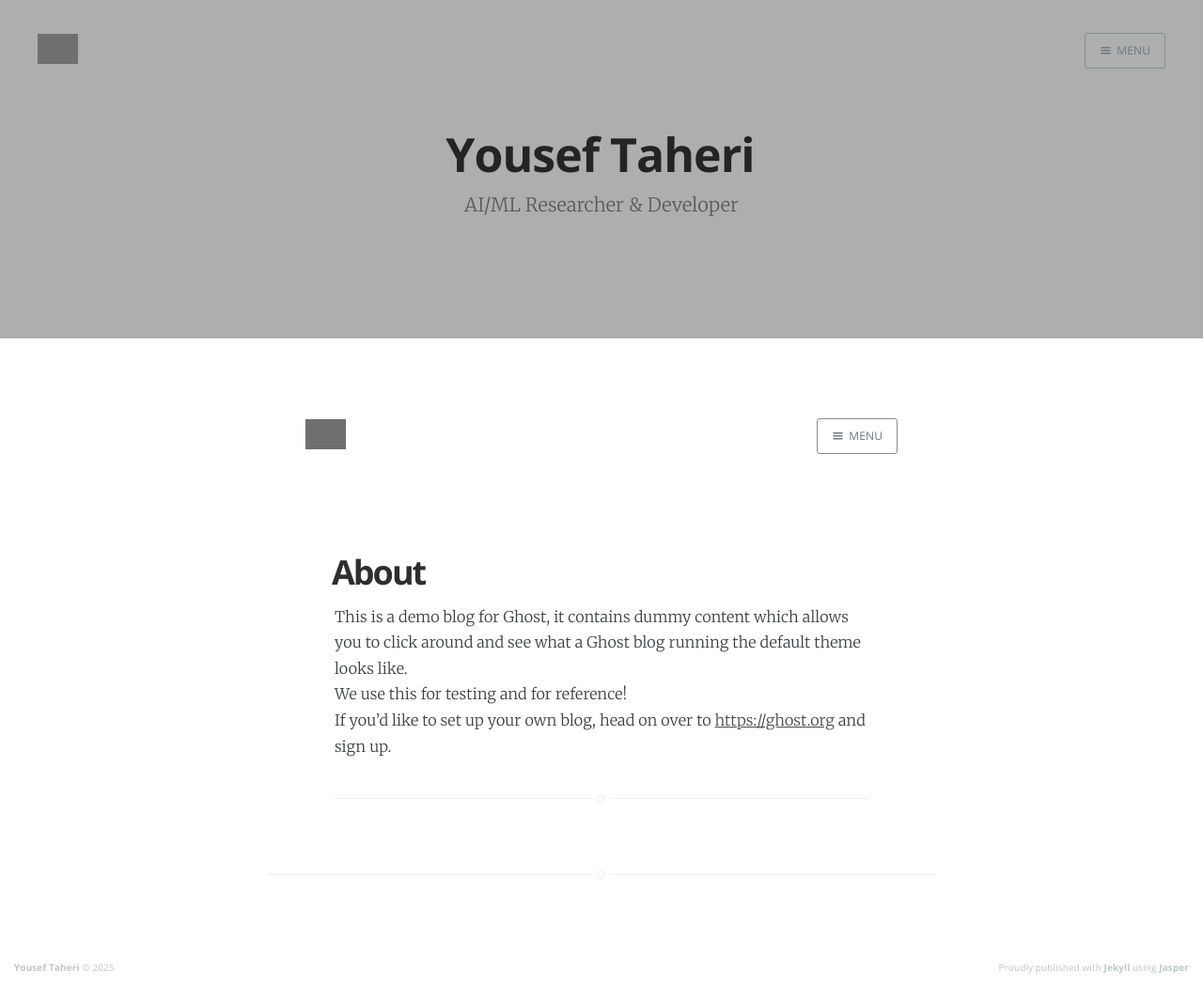
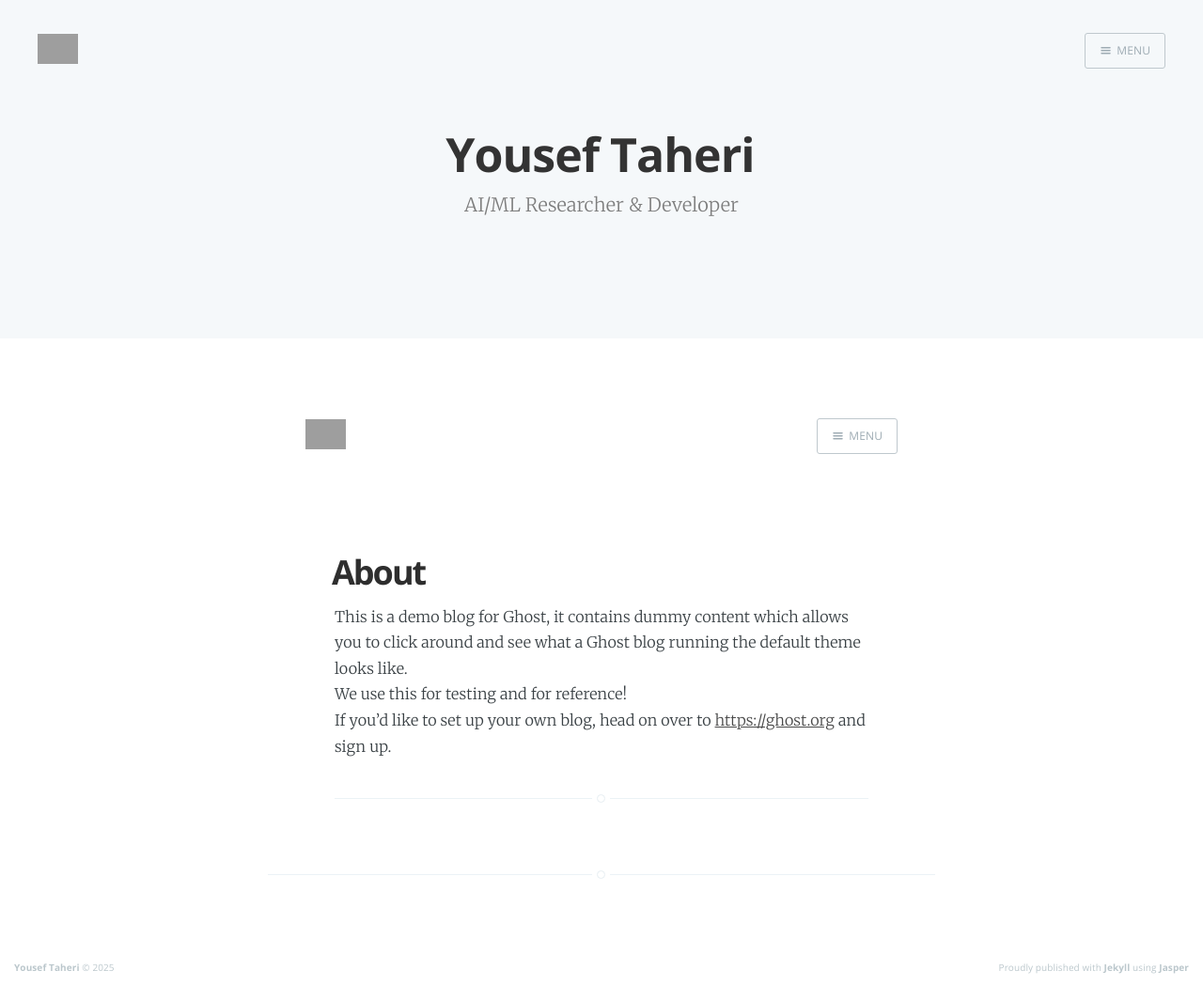
Before and after one commit to heritai/heritai.github.io, a Jekyll site: the page built from about/index.md, in a window 1280 px wide. Shown: the whole page at 94% size. Built offline with Jekyll 4.4.1, drawn with Linux system fonts in a browser that asks for light colours; nearby versions of some CDN libraries; grey boxes are pictures that could not be loaded.

Commit message:
Update screen.css

```diff
--- a/assets/css/screen.css
+++ b/assets/css/screen.css
@@ -588,7 +588,6 @@
     background: #222 no-repeat center center;
     background-size: cover;
     overflow: hidden;
-    filter: brightness(70%);
 }
 
 .main-header .inner {
@@ -960,7 +959,7 @@
     font-size: 2rem;
     line-height: 1.5em;
     font-weight: 400;
-    font-family: "Merriweather", serif;
+    font-family: "Merriweather", sans-serif;
     letter-spacing: 0.01rem;
     color: #803c9d;
     text-shadow: 0 0 2px #fff;
@@ -1794,7 +1793,6 @@
     .page-description {
         font-size: 1.8rem;
         line-height: 1.5em;
-        text-shadow: 0 0 2px #fff;
     }
 
     .post {
```
